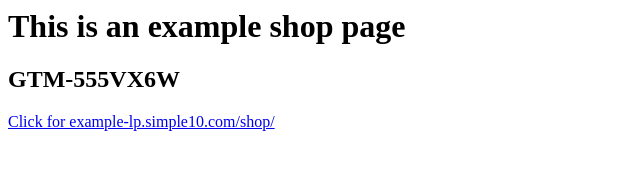
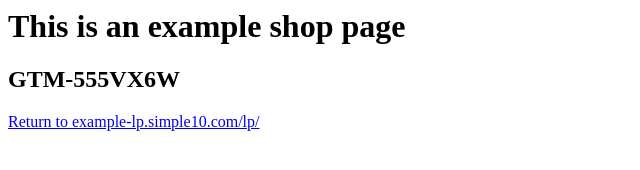
Before and after one commit to simple10/example-shop.simple10.com, a plain HTML site: page shop/index.html in a window 1280 px wide. Shown: the full height of the page, 0-640 px from the left. Drawn offline with Linux system fonts and the light colour scheme.

Commit message:
Update index.html

```diff
--- a/shop/index.html
+++ b/shop/index.html
@@ -16,5 +16,5 @@ height="0" width="0" style="display:none;visibility:hidden"></iframe></noscript>
 <h2>GTM-555VX6W</h2>
 
 <p>
-  <a href="https://example-lp.simple10.com/shop/">Click for example-lp.simple10.com/shop/</a>
+  <a href="https://example-lp.simple10.com/lp/">Return to example-lp.simple10.com/lp/</a>
 </p>
```
